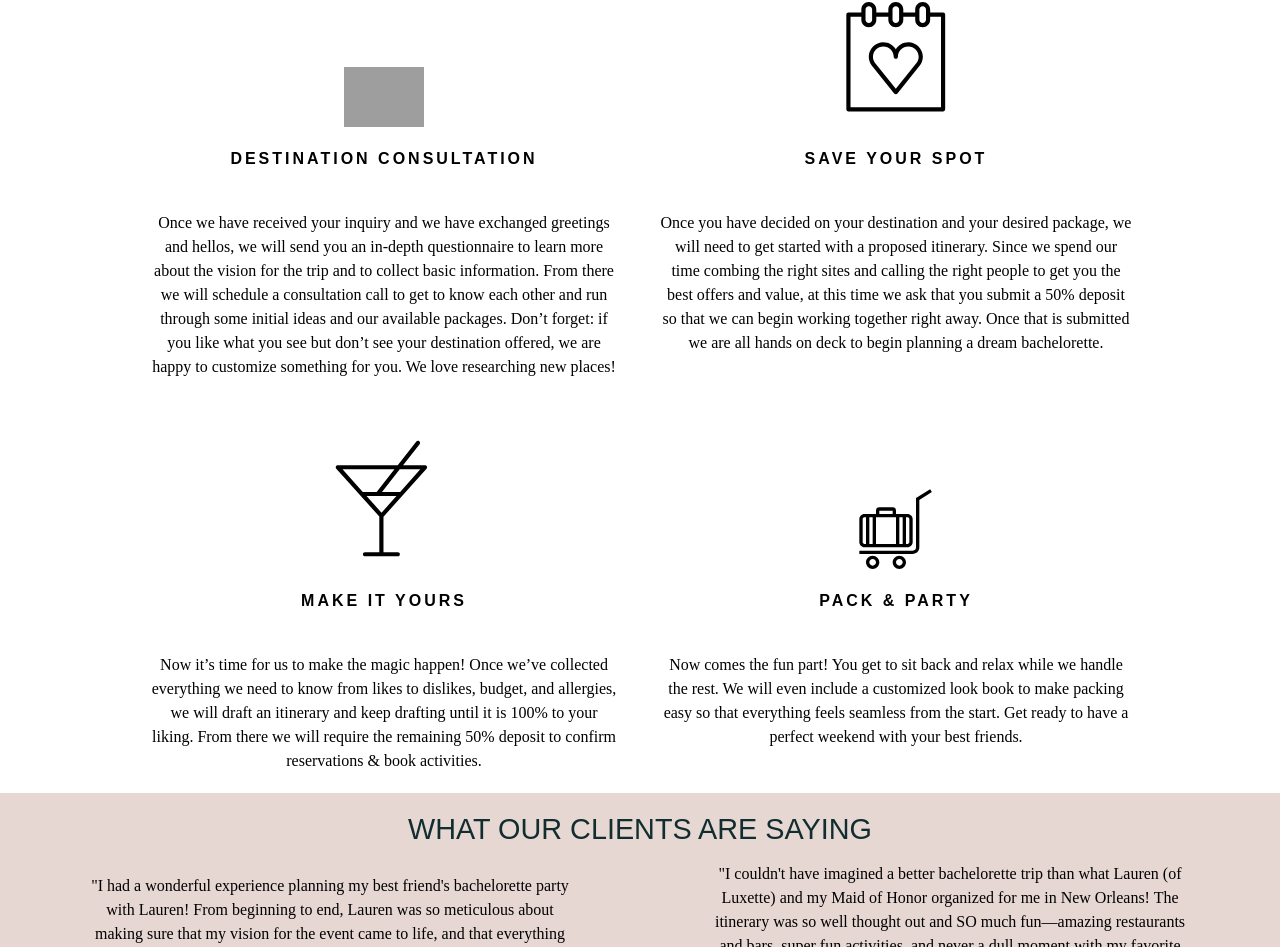
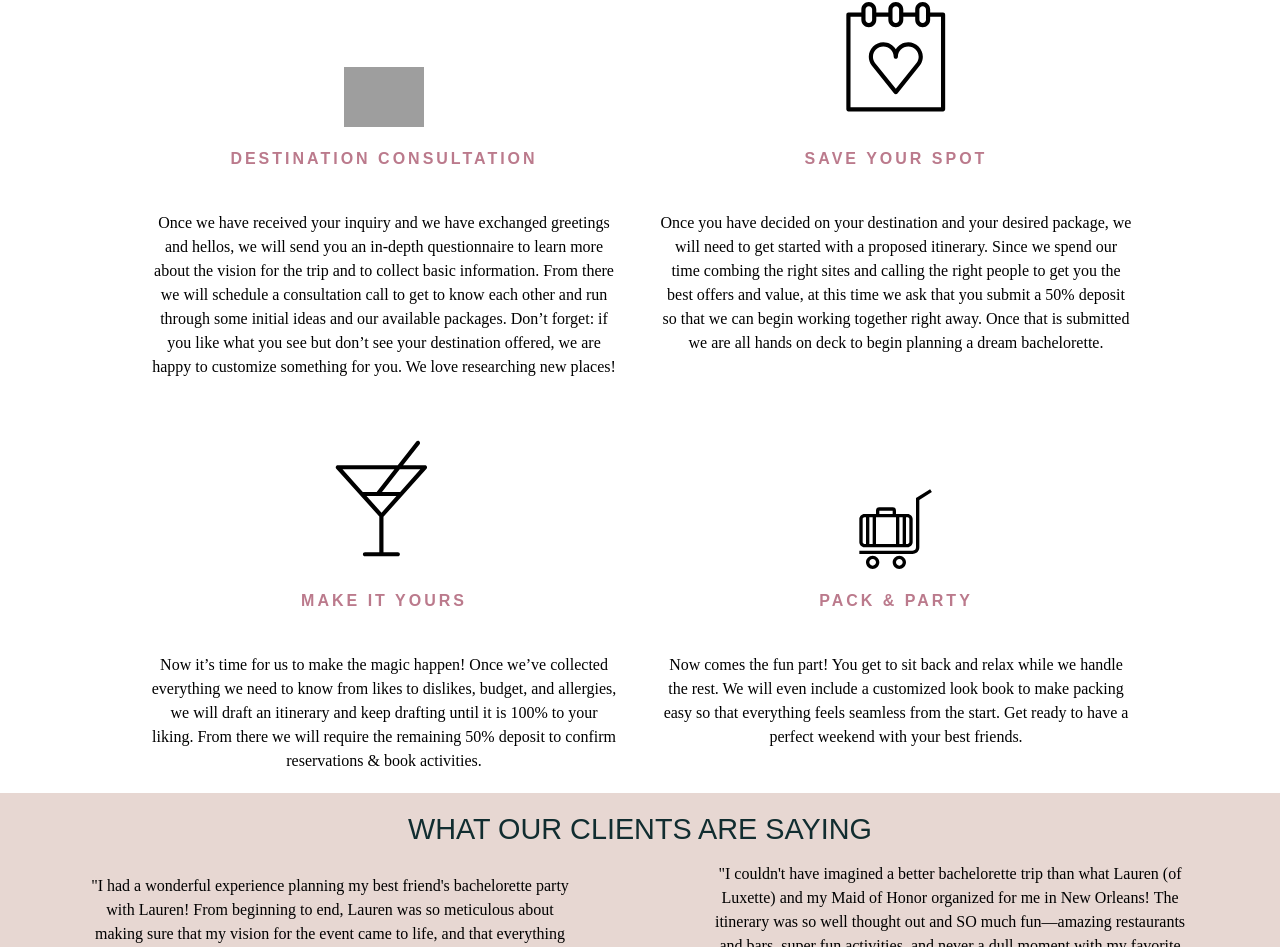
Before and after one commit to luxette/v1-landing-page, a React (Create React App) app: page / in a window 1280 px wide. Shown: the part 1713-2660 px from the top of the page. Built offline with nearby package versions, Linux system fonts and the light colour scheme; grey boxes are pictures that could not be loaded; the HTML template or start-up script is replaced by a standard one.

Commit message:
Titles how it works

```diff
--- a/src/style-guide/Step.js
+++ b/src/style-guide/Step.js
@@ -1,6 +1,8 @@
 import React from 'react'
+import { string, bool, node } from 'prop-types'
 import styled from 'styled-components'
-import { string, bool, node } from 'prop-types'
+
+import { accent2 } from './colors'
 
 const StyledContainer = styled.div`
   justify-content: space-around;
@@ -28,6 +30,7 @@ const StyledTitle = styled.div`
   font-weight: 700;
   text-transform: uppercase;
   letter-spacing: 3px;
+  color: ${accent2};
 `
 
 const StyledBody = styled.div`
```
